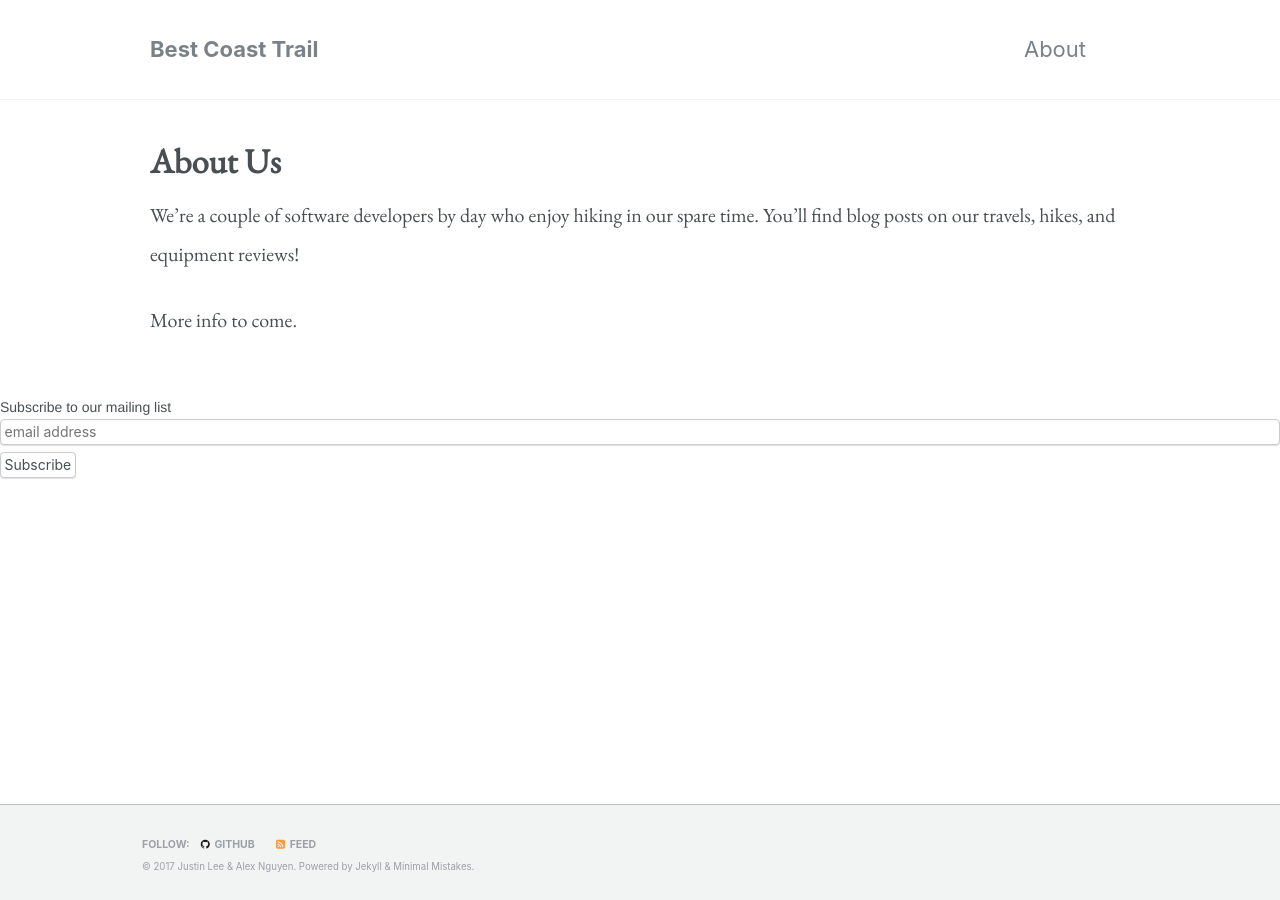
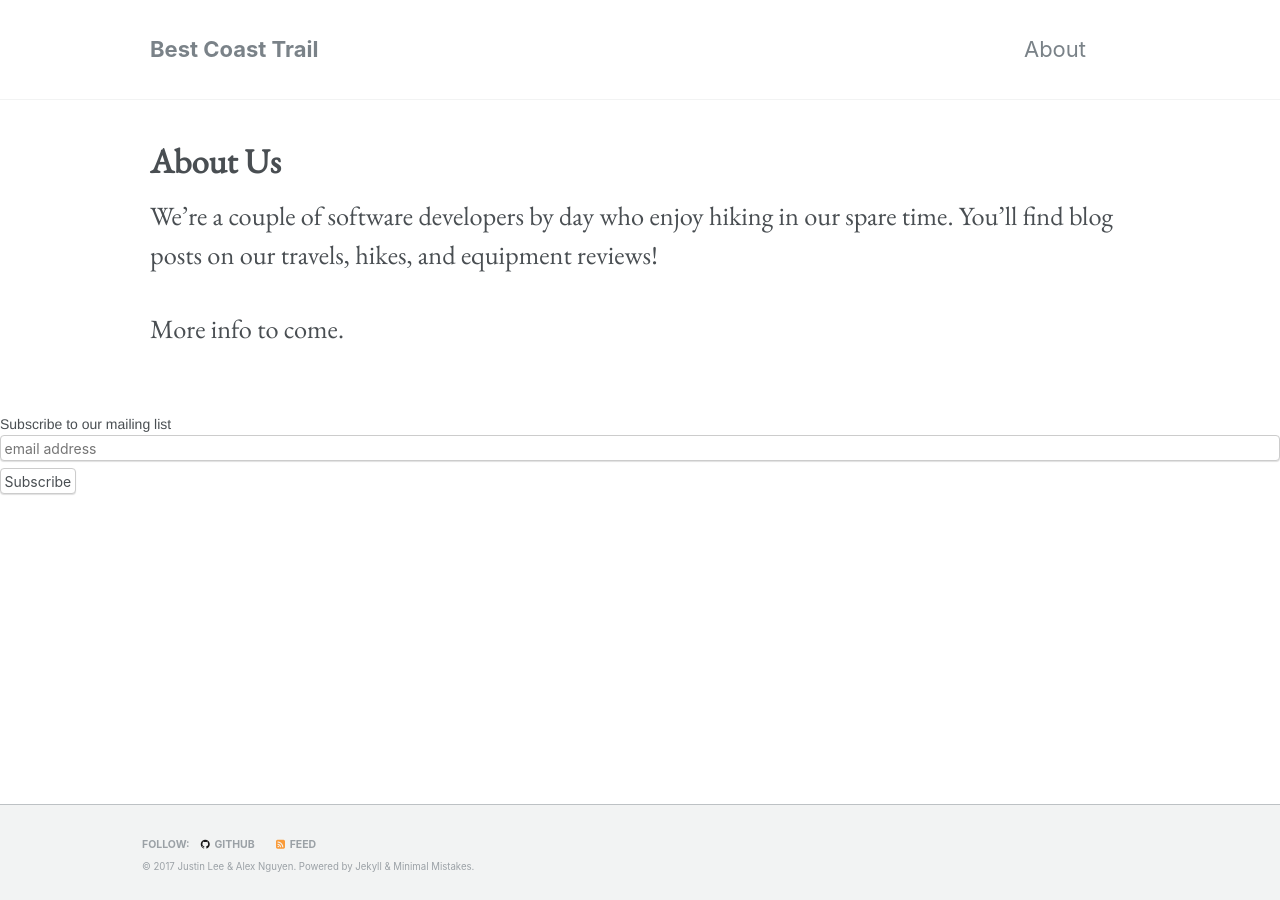
Before and after one commit to BestCoastTrail/BestCoastTrail.github.io, a Jekyll site: the page built from _pages/about.md, in a window 1280 px wide. Built offline with Jekyll 4.4.1, drawn with Linux system fonts in a browser that asks for light colours; comment, search, counter and statistics services are not loaded.

Commit message:
Styling changes to font to make it easier to read on desktop

```diff
--- a/_sass/minimal-mistakes.scss
+++ b/_sass/minimal-mistakes.scss
@@ -79,7 +79,6 @@ p, h1, h2, h3, h4, blockquote {
 }
 
 p {
-  font-size: 20px !important;
   line-height: 1.8rem;
 }
 
--- a/_sass/minimal-mistakes/_page.scss
+++ b/_sass/minimal-mistakes/_page.scss
@@ -58,7 +58,7 @@
   }
 
   p, li, dl {
-    font-size: 1em;
+    font-size: 1.2em;
   }
 
   /* paragraph indents */
```
